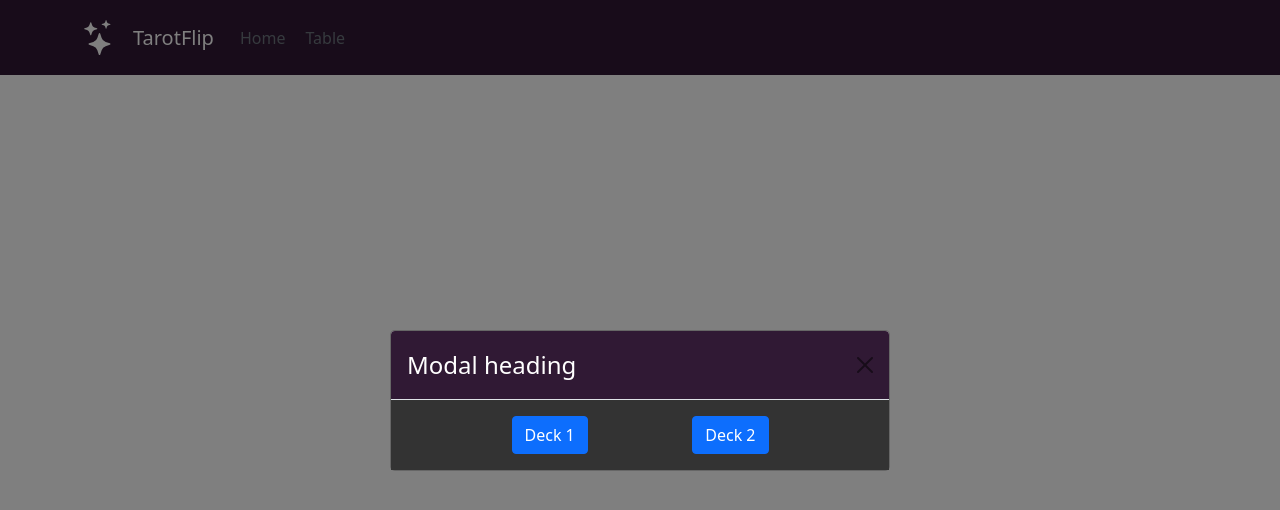
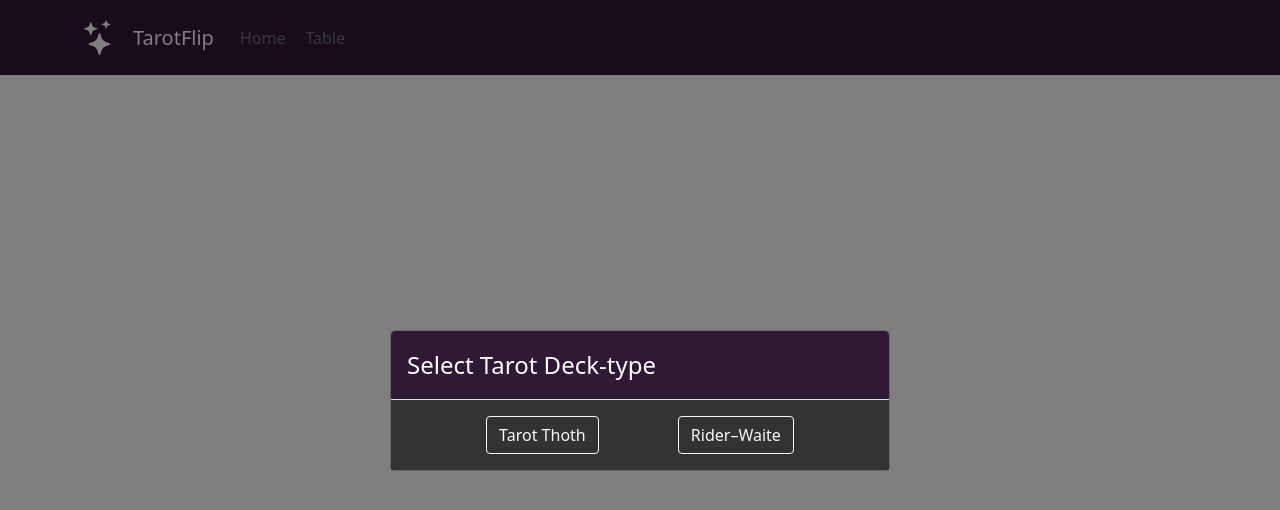
Before and after one commit to alluballu1/tarot-flip, a Next.js app: page /components/DeckSelectorModal in a window 1280 px wide. Shown: the top 510 px of the page. Built offline with nearby package versions, Linux system fonts and the light colour scheme.

Commit message:
Modified modal, added a card counter, started working on the card remover reducer

```diff
--- a/pages/components/DeckSelectorModal.jsx
+++ b/pages/components/DeckSelectorModal.jsx
@@ -3,7 +3,11 @@ import Button from "react-bootstrap/Button";
 import Modal from "react-bootstrap/Modal";
 
 const DeckSelectorModal = (props) => {
-  const [visibility, setVisibility] = useState(true);
+    const [visibility, setVisibility] = useState(true);
+    const selectHandler = (value) => {
+        props.deckSelect(value)
+        setVisibility(!visibility)
+    }
   return (
     <Modal
       show={visibility}
@@ -11,12 +15,9 @@ const DeckSelectorModal = (props) => {
       aria-labelledby="contained-modal-title-vcenter"
       centered
     >
-      <Modal.Header
-        style={{ background: "#301934", color: "white" }}
-        closeButton
-      >
-        <Modal.Title id="contained-modal-title-vcenter">
-          Modal heading
+      <Modal.Header style={{ background: "#301934", color: "white" }}>
+        <Modal.Title >
+          Select Tarot Deck-type
         </Modal.Title>
       </Modal.Header>
       <Modal.Body
@@ -28,8 +29,12 @@ const DeckSelectorModal = (props) => {
           justifyContent: "space-evenly",
         }}
       >
-        <Button onClick={() => props.deckSelect(0)}>Deck 1</Button>
-        <Button onClick={() => props.deckSelect(1)}>Deck 2</Button>
+        <Button variant="outline-light" onClick={() => selectHandler(0)}>
+          Tarot Thoth
+        </Button>
+        <Button variant="outline-light" onClick={() => selectHandler(1)}>
+          Rider–Waite
+        </Button>
       </Modal.Body>
     </Modal>
   );
--- a/reducers/tarotReducer.js
+++ b/reducers/tarotReducer.js
@@ -20,7 +20,12 @@ export const selectDeck = (value) => {
             data: data
         })
     }
- }
+}
+
+export const removeCard = (value) => {
+    return async (dispatch) => {
+    }
+}
 
 const tarotReducer = (state = [], action) => {
     switch (action.type) {
```
Also changed, not shown: pages/screens/TarotScreen.js (+44 -20 lines).
